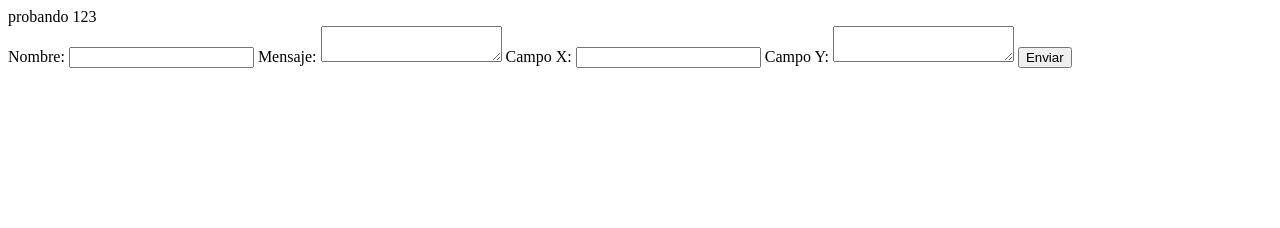
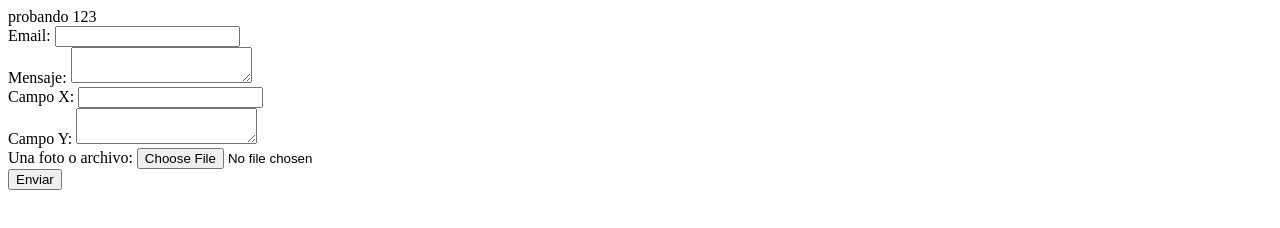
Before and after one commit to franz-ka/prueba-formspree, a plain HTML site: page index.html in a window 1280 px wide. Drawn offline with Linux system fonts and the light colour scheme.

Commit message:
Update index.html

```diff
--- a/index.html
+++ b/index.html
@@ -1,4 +1,9 @@
 <html>
+<head>
+  <style>
+    label { display: block; }
+  </style>
+</head>
 <body>
 probando 123
 
@@ -8,9 +13,10 @@ probando 123
 <form
   action="https://formspree.io/xrgozolr"
   method="POST"
+  enctype="multipart/form-data"
 >
   <label>
-    Nombre:
+    Email:
     <input type="text" name="_replyto">
   </label>
   <label>
@@ -25,6 +31,10 @@ probando 123
     Campo Y:
     <textarea name="campo_y"></textarea>
   </label>
+  <label>
+    Una foto o archivo:
+    <input type="file" name="foto_o_archivo">
+  </label>
 
   <!-- your other form fields go here -->
 
```
